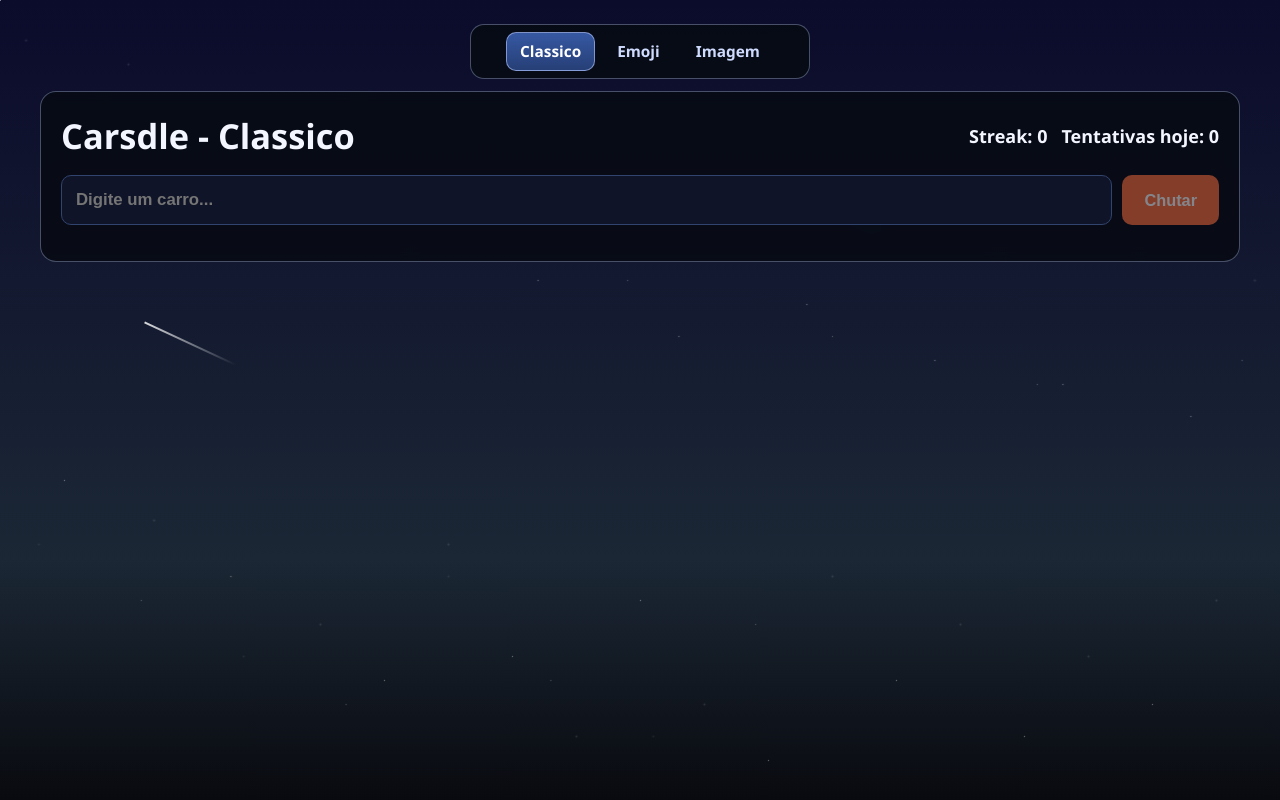
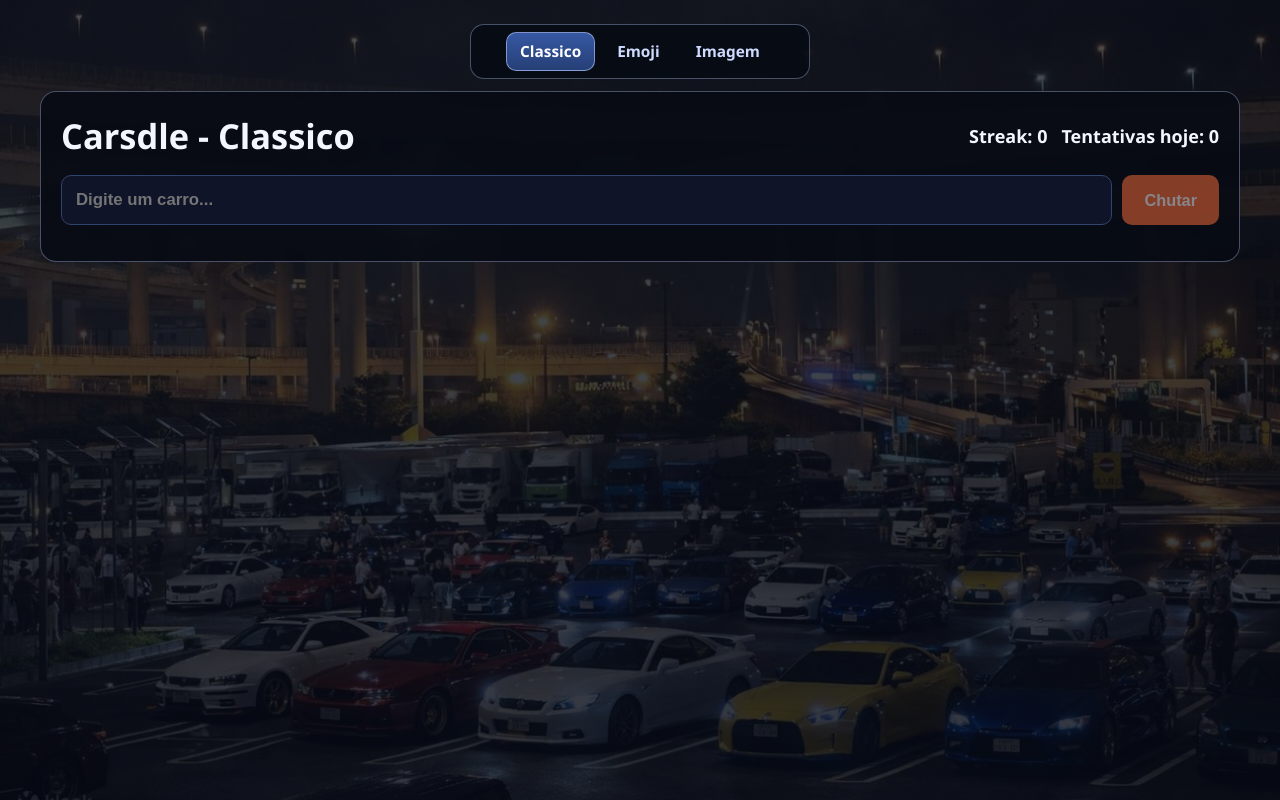
Before and after one commit to jpdevr/APICars, an Angular app in the folder FrontEnd/carsdle/: page /classic in a window 1280 px wide. Built offline with nearby package versions, Linux system fonts and the light colour scheme.

Commit message:
Fix: remoção do fundo animado que tava travando o site e adição de um fundo estático de daikoku

```diff
--- a/FrontEnd/carsdle/src/app/app.html
+++ b/FrontEnd/carsdle/src/app/app.html
@@ -1,10 +1,3 @@
-<div class="stars"></div>
-<div class="shooting-star"></div>
-<div class="shooting-star"></div>
-<div class="shooting-star"></div>
-<div class="shooting-star"></div>
-<div class="shooting-star"></div>
-
 <main class="shell-wrapper">
   <nav class="mode-nav">
     <a routerLink="/classic" routerLinkActive="active" [routerLinkActiveOptions]="{ exact: true }">Classico</a>
--- a/FrontEnd/carsdle/src/styles.scss
+++ b/FrontEnd/carsdle/src/styles.scss
@@ -6,92 +6,10 @@
 
 body {
   min-height: 100vh;
-  background: linear-gradient(to bottom, #0b0b2b, #1b2735 70%, #090a0f);
+  background:
+    linear-gradient(rgba(6, 10, 22, 0.72), rgba(6, 10, 22, 0.82)),
+    url('/daikoku.jpg') center / cover no-repeat fixed;
   overflow-x: hidden;
   overflow-y: auto;
   font-family: 'Segoe UI', Tahoma, Geneva, Verdana, sans-serif;
 }
-
-.stars {
-  width: 1px;
-  height: 1px;
-  position: absolute;
-  background: white;
-  box-shadow: 2vw 5vh 2px white, 10vw 8vh 2px white, 15vw 15vh 1px white,
-    22vw 22vh 1px white, 28vw 12vh 2px white, 32vw 32vh 1px white,
-    38vw 18vh 2px white, 42vw 35vh 1px white, 48vw 25vh 2px white,
-    53vw 42vh 1px white, 58vw 15vh 2px white, 63vw 38vh 1px white,
-    68vw 28vh 2px white, 73vw 45vh 1px white, 78vw 32vh 2px white,
-    83vw 48vh 1px white, 88vw 20vh 2px white, 93vw 52vh 1px white,
-    98vw 35vh 2px white, 5vw 60vh 1px white, 12vw 65vh 2px white,
-    18vw 72vh 1px white, 25vw 78vh 2px white, 30vw 85vh 1px white,
-    35vw 68vh 2px white, 40vw 82vh 1px white, 45vw 92vh 2px white,
-    50vw 75vh 1px white, 55vw 88vh 2px white, 60vw 95vh 1px white,
-    65vw 72vh 2px white, 70vw 85vh 1px white, 75vw 78vh 2px white,
-    80vw 92vh 1px white, 85vw 82vh 2px white, 90vw 88vh 1px white,
-    95vw 75vh 2px white;
-  animation: twinkle 8s infinite linear;
-}
-
-.shooting-star {
-  position: absolute;
-  width: 100px;
-  height: 2px;
-  background: linear-gradient(90deg, white, transparent);
-  animation: shoot 3s infinite ease-in;
-}
-
-.shooting-star:nth-child(1) {
-  top: 20%;
-  left: -100px;
-  animation-delay: 0s;
-}
-
-.shooting-star:nth-child(2) {
-  top: 35%;
-  left: -100px;
-  animation-delay: 1s;
-}
-
-.shooting-star:nth-child(3) {
-  top: 50%;
-  left: -100px;
-  animation-delay: 2s;
-}
-
-@keyframes twinkle {
-  0%,
-  100% {
-    opacity: 0.8;
-  }
-  50% {
-    opacity: 0.4;
-  }
-}
-
-@keyframes shoot {
-  0% {
-    transform: translateX(0) translateY(0) rotate(25deg);
-    opacity: 1;
-  }
-  100% {
-    transform: translateX(120vw) translateY(50vh) rotate(25deg);
-    opacity: 0;
-  }
-}
-
-.stars::after {
-  content: "";
-  position: absolute;
-  width: 1px;
-  height: 1px;
-  background: white;
-  box-shadow: 8vw 12vh 2px white, 16vw 18vh 1px white, 24vw 25vh 2px white,
-    33vw 15vh 1px white, 41vw 28vh 2px white, 49vw 35vh 1px white,
-    57vw 22vh 2px white, 65vw 42vh 1px white, 73vw 28vh 2px white,
-    81vw 48vh 1px white, 89vw 32vh 2px white, 97vw 45vh 1px white,
-    3vw 68vh 2px white, 11vw 75vh 1px white, 19vw 82vh 2px white,
-    27vw 88vh 1px white, 35vw 72vh 2px white, 43vw 85vh 1px white,
-    51vw 92vh 2px white, 59vw 78vh 1px white;
-  animation: twinkle 6s infinite linear reverse;
-}
```
Also changed, not shown: FrontEnd/carsdle/public/daikoku.jpg (added).
